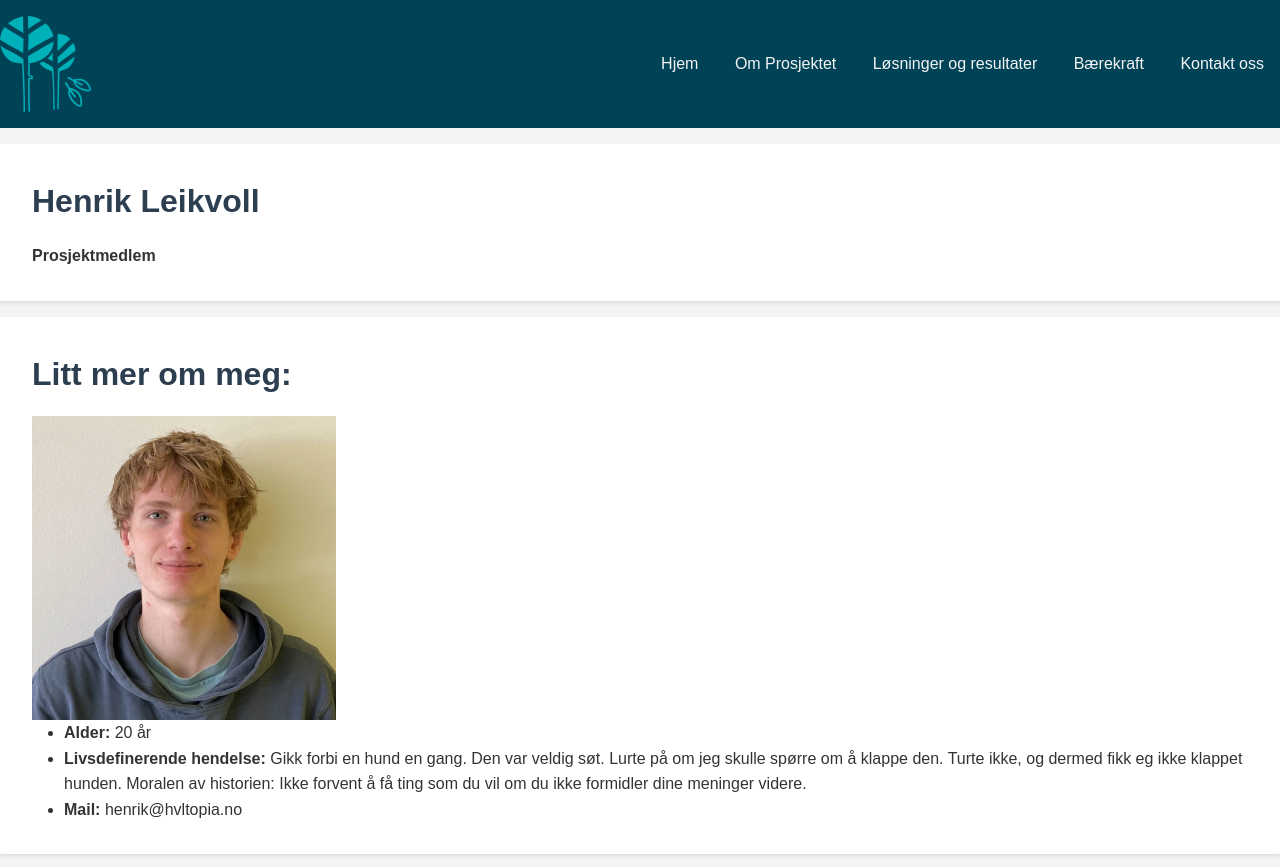
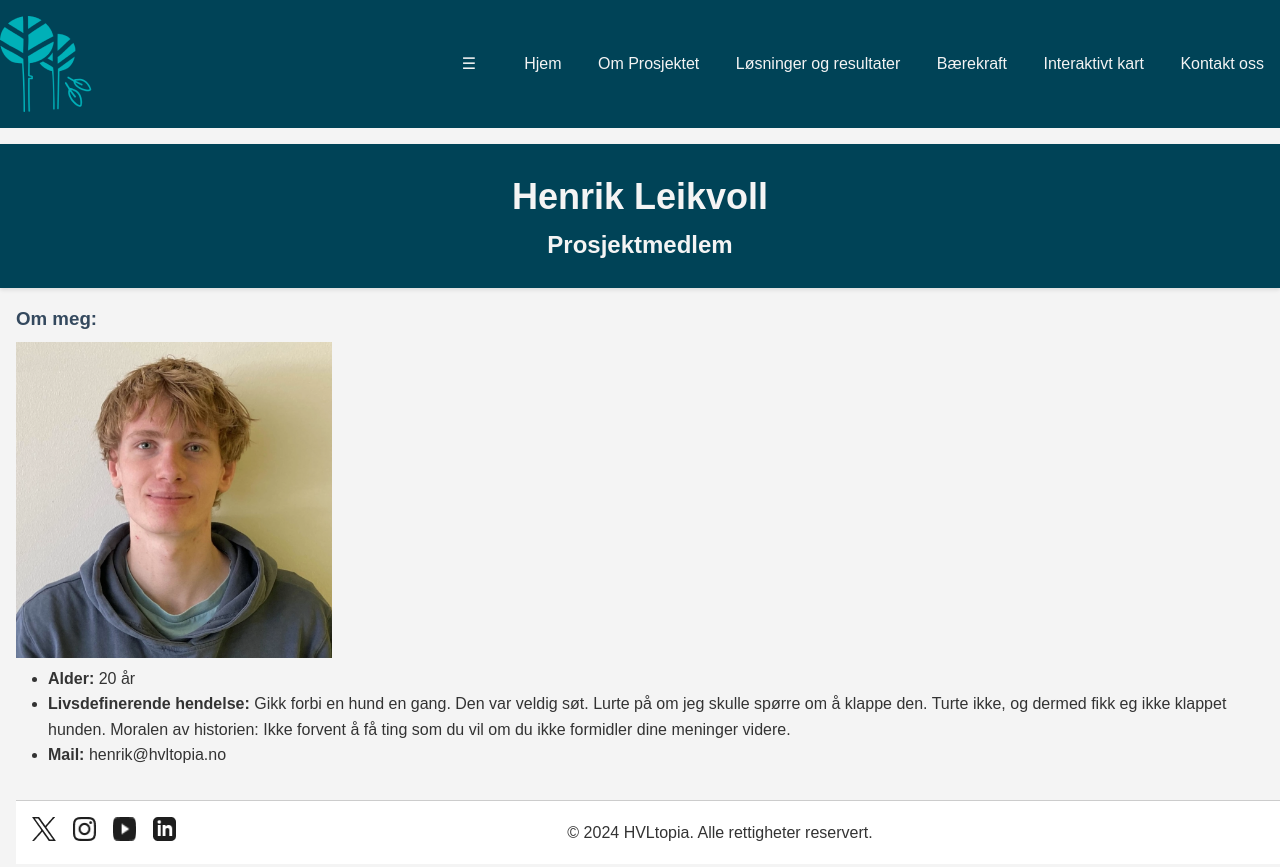
Before and after one commit to LloydErik/dat111-semesterProj, a plain HTML site: page henrik.html in a window 1280 px wide. Shown: the top 867 px of the page. Drawn offline with Linux system fonts and the light colour scheme.

Commit message:
Update henrik.html

```diff
--- a/henrik.html
+++ b/henrik.html
@@ -1,35 +1,37 @@
 <!DOCTYPE html>
 <html lang="no">
 <head>
-    <meta charset="UTF-8">
-    <meta name="viewport" content="width=device-width, initial-scale=1.0">
-    <meta http-equiv="X-UA-Compatible" content="ie=edge">
-    <title>HVLtopia - Henrik</title>
-    <link rel="stylesheet" href="style.css">
+        <meta charset="UTF-8">
+        <meta name="viewport" content="width=device-width, initial-scale=1.0">
+        <meta http-equiv="X-UA-Compatible" content="ie=edge">
+        <title>HVLtopia - Henrik</title>
+     <link rel="stylesheet" href="style.css">
 </head>
 <body>
     <header>
-        <img class="header-img" src="bilder/HVLtopia.png" alt="logo" id="logo">
+        <img class="header-img" src="bilder/HVLtopia.png" alt="HVLtopia logo" id="logo">
+        <div class="burger-menu" id="burger-menu">&#9776;</div>
         <nav>
             <ul>
                 <li><a href="index.html">Hjem</a></li>
                 <li><a href="about.html">Om Prosjektet</a></li>
                 <li><a href="solutions.html">Løsninger og resultater</a></li>
                 <li><a href="sustainability.html">Bærekraft</a></li>
+                <li><a href="map.html">Interaktivt kart</a></li>
                 <li><a href="contact.html">Kontakt oss</a></li>
              </ul>
         </nav>
     </header>
 
-    <section class="profile">
+    <section class="banner">
         <div class="info">
-            <h2>Henrik Leikvoll</h2>
-            <h4>Prosjektmedlem</h4>
+            <h1>Henrik Leikvoll</h1>
+            <h4>Prosjektmedlem</h2>
         </div>
     </section>
 
-    <section class="details">
-        <h2>Litt mer om meg:</h2>
+    <div class="home_div">
+        <h3>Om meg:</h3>
         <img src="bilder/henrik.png" alt="Bilde av meg">
         <ul>
             <li><strong>Alder:</strong> 20 år </li>
```
